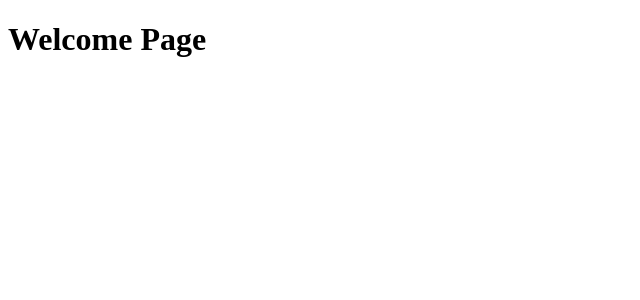
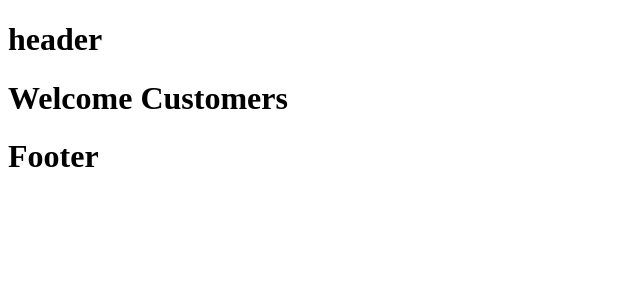
Before and after one commit to ZyadSaber/salam-web, a React (Create React App) app: page /customers in a window 1280 px wide. Shown: the top 300 px of the page, without its empty margins (0-640 px from the left). Built offline with nearby package versions, Linux system fonts and the light colour scheme.

Commit message:
setup router

```diff
--- a/src/App.tsx
+++ b/src/App.tsx
@@ -1,11 +1,23 @@
 import { memo } from 'react';
-import Welcome from './Pages/WelcomePage/component'
+import Welcome from './Pages/WelcomePage/component';
+import Footer from './components/Footer/component';
+import Header from './components/Header/component';
+import Customers from './Pages/Customers/component';
+//@ts-ignore
+import { BrowserRouter as Router, Route, Switch } from 'react-router-dom';
 
 function App() {
 
   return (
     <div className="App">
-      <Welcome />
+      <Header />
+      <Router>
+        <Switch>
+          <Route exact path="/" component={Welcome} />
+          <Route path="/customers" component={Customers} />
+        </Switch>
+      </Router>
+      <Footer />
     </div>
   );
 }
--- /dev/null
+++ b/src/Pages/Customers/component.tsx
@@ -0,0 +1,11 @@
+import { memo } from 'react';
+
+const Customers = () => {
+    return (
+        <>
+            <h1>Welcome Customers</h1>
+        </>
+    )
+};
+
+export default memo(Customers);
```
